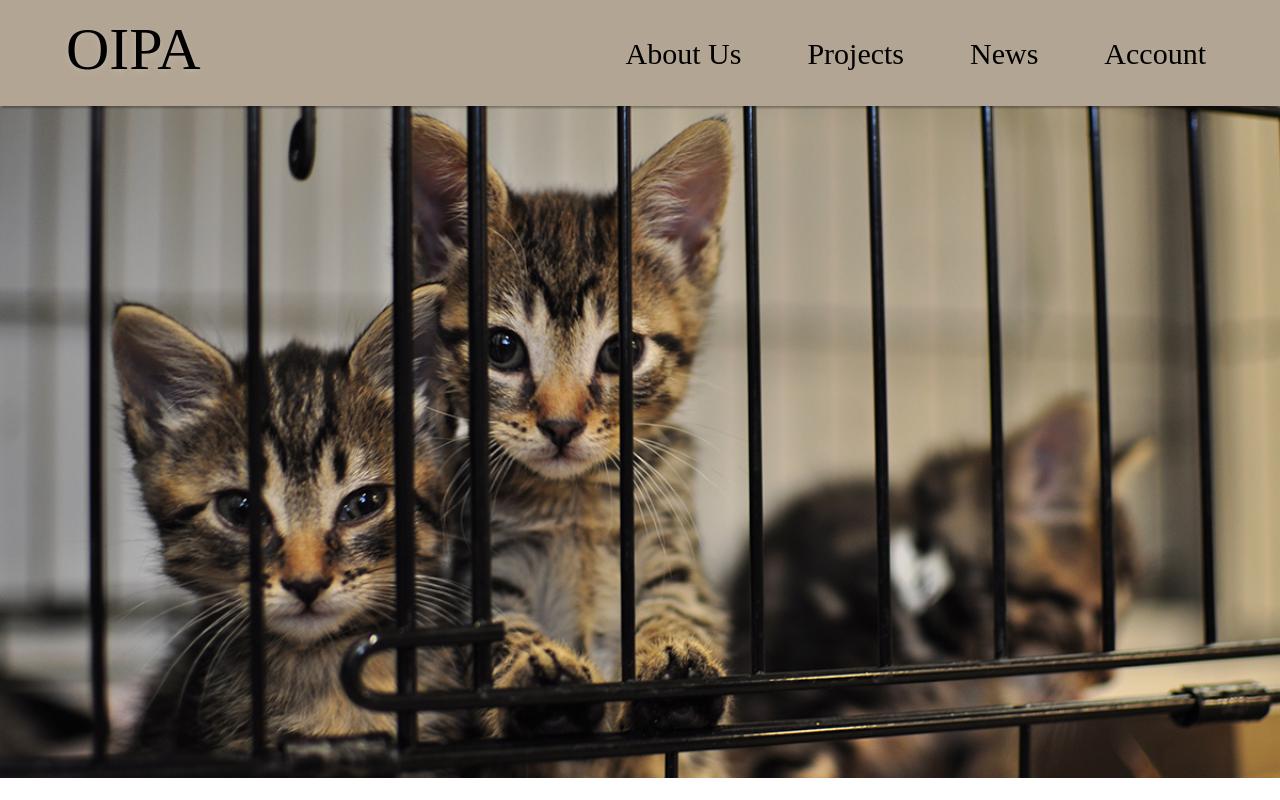
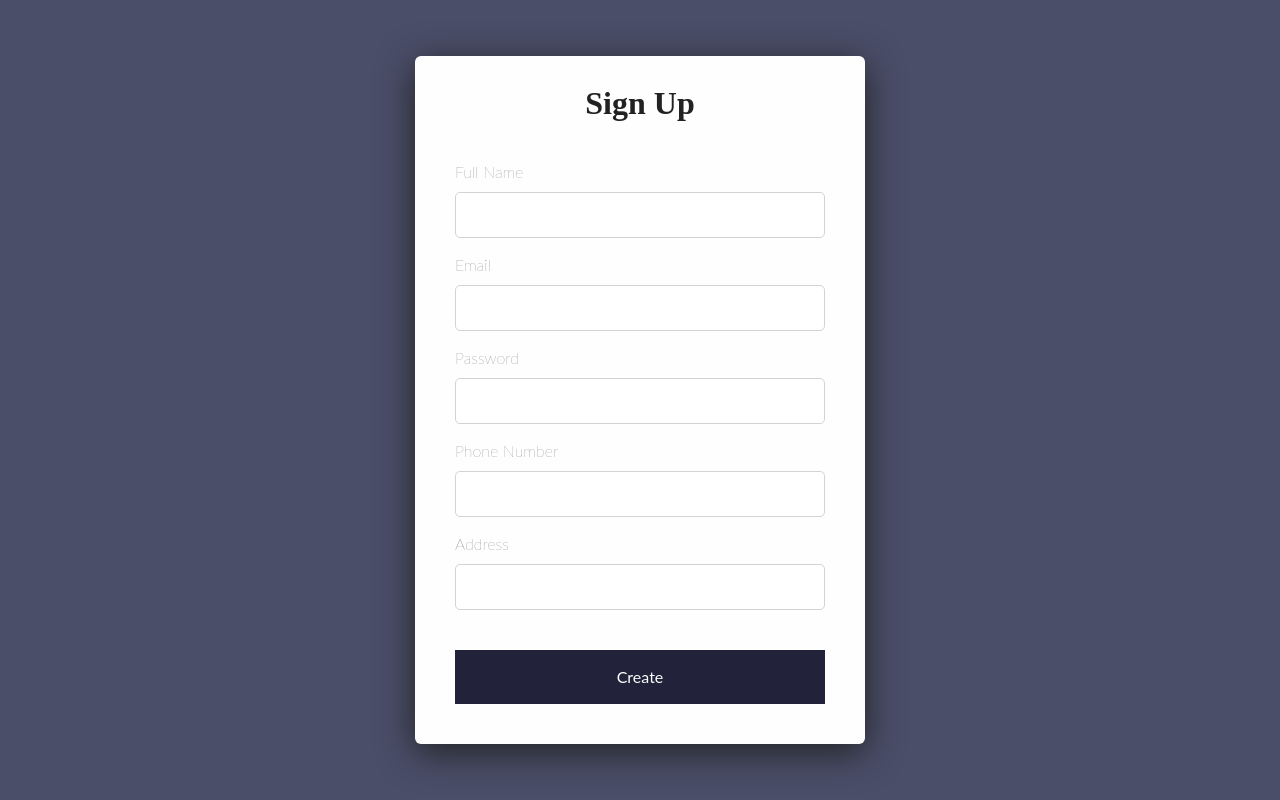
Before and after one commit to raissadt-xapiens/Xapiens-Refactory, a React (Create React App) app in the folder Week-3/Day12/developing-web/: page / in a window 1280 px wide. Shown: the top 800 px of the page. Built offline with nearby package versions, Linux system fonts and the light colour scheme; a web font is replaced by a local one.

Commit message:
Edit style [Day12]

```diff
--- a/Week-3/Day12/developing-web/src/assets/styles/Sign.css
+++ b/Week-3/Day12/developing-web/src/assets/styles/Sign.css
@@ -11,13 +11,14 @@ p, div {
   }
 
   .wrapper {
-    height: 97vh;
+    height: 100vh;
     width: 100%;
     display: flex;
     flex-direction: column;
     justify-content: center;
     align-items: center;
     background-color: #4A4E69;
+    margin: auto;
   }
 
   .form-wrapper {
--- a/Week-3/Day12/developing-web/src/index.js
+++ b/Week-3/Day12/developing-web/src/index.js
@@ -1,15 +1,15 @@
 import React from 'react';
 import ReactDOM from 'react-dom';
 // import SignIn from './SignIn';
-// import SignUp from './SignUp';
-import App from './App';
+import SignUp from './SignUp';
+// import App from './App';
 import 'bootstrap/dist/css/bootstrap.min.css';
 
 ReactDOM.render(
   <React.StrictMode>
     {/* <SignIn /> */}
-    {/* <SignUp /> */}
-    <App />
+    <SignUp />
+    {/* <App /> */}
   </React.StrictMode>,
   document.getElementById('root')
 );
```
Also changed, not shown: 1 other file (tests, documents, lock files or other folders).
